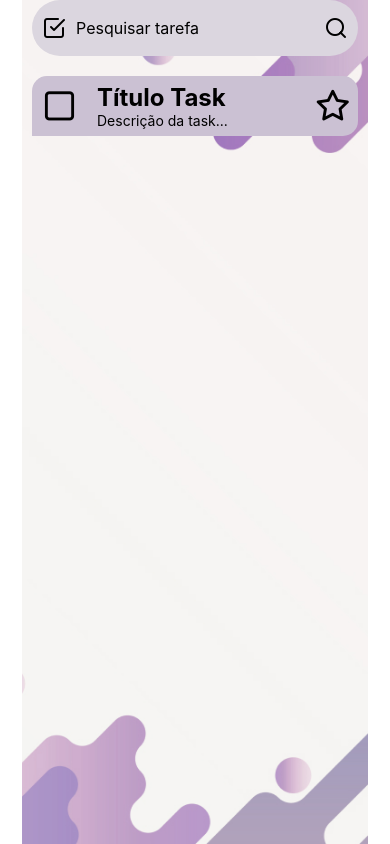
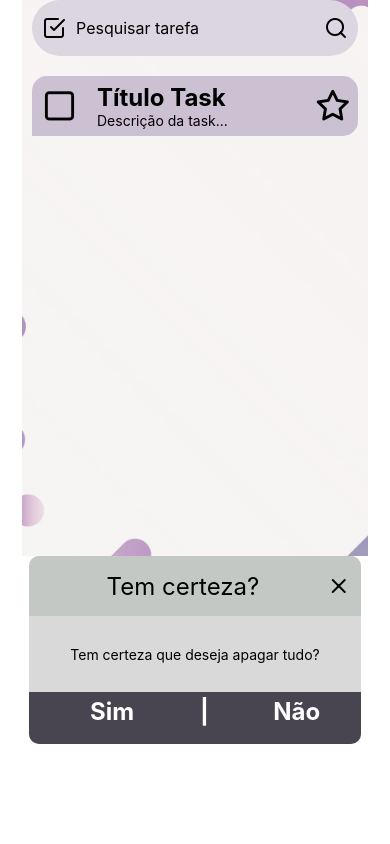
Before and after one commit to JoabeAndrade/To-Do, a React Native app: screen / in a window 390 px wide. Built offline with nearby package versions, Linux system fonts and the light colour scheme.

Commit message:
Adicionando ModalAddTsk

```diff
--- a/App.tsx
+++ b/App.tsx
@@ -1,12 +1,16 @@
 import { StatusBar } from "expo-status-bar";
 import { StyleSheet, Text, View } from "react-native";
 import { Home } from "./src/screens/Home";
+import {AddTask} from "./src/components/modal/addTask"
+import { DeleteAllTasks } from "./src/components/modal/deleteAllTasks";
 
 export default function App() {
   return (
     <View style={styles.container}>
       <Home></Home>
-      <StatusBar style="auto" />
+      {/* <AddTask></AddTask> */}
+      <DeleteAllTasks></DeleteAllTasks>
+      <StatusBar style="auto"/>
     </View>
   );
 }
--- a/package.json
+++ b/package.json
@@ -11,7 +11,8 @@
   "dependencies": {
     "expo": "~51.0.28",
     "expo-status-bar": "~1.12.1",
-    "react": "18.2.0",
+    "react": "^18.3.1",
+    "react-dom": "^18.3.1",
     "react-native": "0.74.5",
     "styled-components": "^6.1.13"
   },
--- /dev/null
+++ b/src/components/modal/addTask/index.tsx
@@ -0,0 +1,37 @@
+import {TextInput, Text, TouchableOpacity } from "react-native";
+import {TitleCardAdd,
+        TopCardAdd,
+        Containertask,
+        DetailsCardAdd,
+        Texts,
+        InputAdd,
+        ButtonAdd,
+        TextButton
+} from "../addTask/styles";
+import { Feather } from '@expo/vector-icons';
+
+export function AddTask(){
+  return(
+    <Containertask>
+      <TopCardAdd>
+        <Texts style={{textAlign: 'center', flex: 1}}>Adicionar Novo</Texts>
+        <TouchableOpacity><Feather style={{marginLeft: 'auto'}} name="x" size={24} color="black"></Feather></TouchableOpacity>
+      </TopCardAdd>
+      <TitleCardAdd>
+        <Texts>Titulo da Task</Texts>
+        <InputAdd placeholder="Digite um titulo"></InputAdd>
+      </TitleCardAdd>
+      <DetailsCardAdd>
+        <Texts>Detalhes</Texts>
+        <InputAdd style={{height: 80, }}
+        placeholder="Digite uma descrição"
+        multiline={true}
+        numberOfLines={5}
+        ></InputAdd>
+      </DetailsCardAdd>
+      <ButtonAdd>
+        <TextButton>Adicionar</TextButton>
+      </ButtonAdd>
+    </Containertask>
+  );
+}
--- /dev/null
+++ b/src/components/modal/addTask/styles.ts
@@ -0,0 +1,61 @@
+import styled from "styled-components/native";
+
+export const Containertask = styled.View`
+  width: 85%;
+  height: 430px;
+  border-radius: 10px;
+  text-align: center;
+  background-color: #D9D9D9;
+  flex: 1;
+  align-items: center;
+`;
+
+export const Texts = styled.Text`
+  font-size: 24px;
+  font-weight: bold;
+  color: #484450;
+`;
+
+export const TopCardAdd = styled.View`
+  flex-direction: row;
+  align-items: center;
+  justify-content: space-between;
+  padding: 10px;
+  margin-bottom: 20px;
+  width: 100%;
+  height: 60px;
+  background-color: #C4C8C5;
+  border-top-left-radius: 10px;
+  border-top-right-radius: 10px;
+`;
+
+export const InputAdd = styled.TextInput`
+  background-color: #CCC8C8;
+  padding: 5px;
+`;
+
+export const TitleCardAdd = styled.View`
+  width: 80%;
+  height: 83px;
+`;
+
+export const DetailsCardAdd = styled.View`
+  width: 80%;
+  height: 147px;
+`;
+
+export const ButtonAdd = styled.TouchableOpacity`
+  width: 70%;
+  height: 43px;
+  text-align: center;
+  border-radius: 10px;
+  background-color: #3D9E1B;
+`;
+
+export const TextButton = styled.Text`
+  font-size: 24px;
+  font-weight: bold;
+  color: #fff;
+  text-align: center;
+  padding: 3px;
+`;
--- /dev/null
+++ b/src/components/modal/deleteAllTasks/index.tsx
@@ -0,0 +1,22 @@
+import { Text, TouchableOpacity } from "react-native";
+import { ActionButton, Container, Content, Footer, Header, TextTop, TextOption } from "./styles"
+import { Feather } from '@expo/vector-icons';
+
+export function DeleteAllTasks(){
+  return(
+    <Container>
+      <Header>
+        <TextTop style={{textAlign: 'center' , flex: 1}} >Tem certeza?</TextTop>
+        <TouchableOpacity><Feather style={{marginLeft: 'auto'}} name="x" size={24} color="black" ></Feather></TouchableOpacity>
+      </Header>
+      <Content>
+        <Text>Tem certeza que deseja apagar tudo?</Text>
+      </Content>
+      <Footer>
+         <ActionButton><TextOption>Sim</TextOption></ActionButton>
+          <Text style={{padding: 5, fontSize: 24, fontWeight: 'bold', color:'#fff'}}>|</Text>
+          <ActionButton><TextOption>Não</TextOption></ActionButton>
+      </Footer>
+    </Container>
+  );
+}
--- /dev/null
+++ b/src/components/modal/deleteAllTasks/styles.ts
@@ -0,0 +1,60 @@
+import styled from "styled-components/native";
+
+export const Container = styled.View`
+  width: 85%;
+  height: 188px;
+  background-color: #D9D9D9;
+  border-radius: 10px;
+  margin-bottom: 100px;
+`;
+
+export const Header = styled.View`
+  width: 100%;
+  height: 60px;
+  padding: 10px;
+  background-color: #C4C8C5;
+  border-top-right-radius: 10px;
+  border-top-left-radius: 10px;
+  flex-direction: row;
+  align-items: center;
+  justify-content: center;
+`;
+
+export const Content = styled.View`
+  font-weight: normal;
+  font-size: 20px;
+  text-align: center;
+  flex: 1;
+  justify-content: center;
+  align-items: center;
+`;
+
+export const Footer = styled.View`
+flex-direction: row;
+  width: 100%;
+  height: 52px;
+  background-color: #484450;
+  border-bottom-left-radius: 10px;
+  border-bottom-right-radius: 10px;
+`;
+
+export const ActionButton = styled.TouchableOpacity`
+  width: 50%;
+  height: 52px;
+  color: #fff;
+  font-weight: bold;
+  font-size: 24px;
+`;
+
+export const TextTop = styled.Text`
+  font-size: 24px;
+  text-align: center;
+`;
+
+export const TextOption = styled.Text`
+  font-size: 24px;
+  color: #fff;
+  font-weight: bold;
+  text-align: center;
+  padding: 5px;
+`;
```
Also changed, not shown: 1 other file (tests, documents, lock files or other folders).
